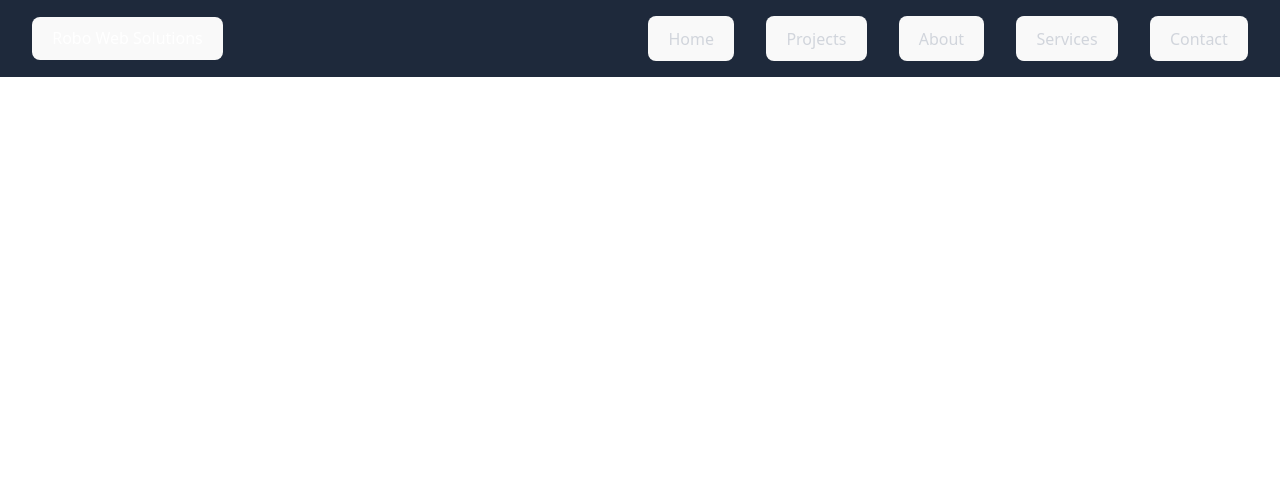
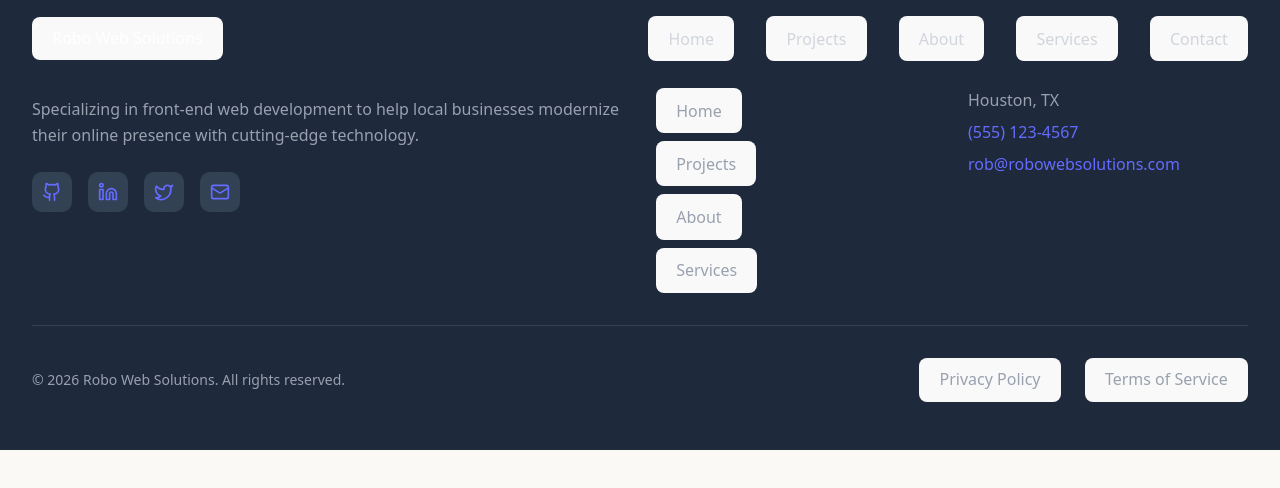
Before and after one commit to rmathew21/roboWebSolutions, a React (Vite) app: page / in a window 1280 px wide. Shown: the top 488 px of the page. Built offline with nearby package versions, Linux system fonts and the light colour scheme.

Commit message:
added Footer component and updated App.jsx with it

```diff
--- a/src/App.jsx
+++ b/src/App.jsx
@@ -1,5 +1,7 @@
 import React, { useEffect } from 'react';
 import { Nav } from './components/Nav';
+
+import { Footer } from './components/Footer';
 
 export default function App() {
   useEffect(() => {
@@ -12,6 +14,7 @@ export default function App() {
   return (
     <div className="min-h-screen bg-[#FAF9F6]">
       <Nav />
+      <Footer />
 
     </div>
   );
--- a/src/components/Footer.jsx
+++ b/src/components/Footer.jsx
@@ -0,0 +1,126 @@
+import React from 'react';
+import { Github, Linkedin, Twitter, Mail } from 'lucide-react';
+
+export function Footer() {
+    const currentYear = new Date().getFullYear();
+
+    const socialLinks = [
+        { icon: Github, href: '#', label: 'Github' },
+        { icon: Linkedin, href: '#', label: 'LinkedIn' },
+        { icon: Twitter, href: '#', label: 'Twitter' },
+        { icon: Mail, href: 'mailto:rob@robowebsolutions.com', label: 'Email' },
+    ];
+
+    const scrollToSection = (sectionId) => {
+        const element = document.getElementById(sectionId);
+        if (element) {
+            element.scrollIntoView({ behavior: 'smooth', block: 'start' });
+        }
+    };
+
+    return (
+        <footer className="bg-[#1E293B] text-white py-12">
+            <div className="max-w-7xl mx-auto px-4 sm:px-6 lg:px-8">
+                <div className="grid md:grid-cols-4 gap-8 mb-8">
+                    <div className="md:col-span-2">
+                        <h3 className="text-2xl font-bold mb-4">Robo Web Solutions</h3>
+                        <p className="text-gray-400 mb-6 leading-relaxed">
+                            Specializing in front-end web development to help local businesses
+                            modernize their online presence with cutting-edge technology.
+                        </p>
+                        <div className="flex space-x-4">
+                            {socialLinks.map((social, index) => {
+                                const Icon = social.icon;
+                                return (
+                                    <a
+                                        key={index}
+                                        href={social.href}
+                                        aria-label={social.label}
+                                        className='w-10 h-10 bg-[#334155] rounded-lg flex items-center justify-center hover:bg-[#F59E0B] transition-colors'
+                                    >
+                                        <Icon size={20} />
+                                    </a>
+                                );
+                            })}
+                        </div>
+                    </div>
+
+                    <div>
+                        <h4 className="font-bold mb-4">Quick Links</h4>
+                        <ul className="space-y-2">
+                            <li>
+                                <button
+                                    onClick={() => scrollToSection('hero')}
+                                    className="text-gray-400 hover:text-[#F59E0B] transition-colors"
+                                >
+                                    Home
+                                </button>
+                            </li>
+                            <li>
+                                <button
+                                    onClick={() => scrollToSection('projects')}
+                                    className="text-gray-400 hover:text-[#F59E0B] transition-colors"
+                                >
+                                    Projects
+                                </button>
+                            </li>
+                            <li>
+                                <button
+                                    onClick={() => scrollToSection('about')}
+                                    className="text-gray-400 hover:text-[#F59E0B] transition-colors"
+                                >
+                                    About
+                                </button>
+                            </li>
+                            <li>
+                                <button
+                                    onClick={() => scrollToSection('services')}
+                                    className="text-gray-400 hover:text-[#F59E0B] transition-colors"
+                                >
+                                    Services
+                                </button>
+                            </li>
+                        </ul>
+                    </div>
+
+                    <div>
+                        <h4 className="font-bold mb-4">Contacts</h4>
+                        <ul className="space-y-2 text-gray-400">
+                            <li>Houston, TX</li>
+                            <li>
+                                <a
+                                    href="tel:1234567890"
+                                    className='hover:text-[#F59E0B] transition-colors'
+                                >
+                                    (555) 123-4567
+                                </a>
+                            </li>
+                            <li>
+                                <a
+                                    href="mailto:rob@robowebsolutions.com"
+                                    className='hover:text-[#F59E0B] transition-colors'
+                                >
+                                    rob@robowebsolutions.com
+                                </a>
+                            </li>
+                        </ul>
+                    </div>
+                </div>
+
+                <div className="pt-8 border-t border-[#334155] flex flex-col md:flex-row justify-between items-center">
+                        <p className="text-gray-400 text-sm">
+                            ©  {currentYear} Robo Web Solutions. All rights reserved.
+                        </p>
+                        <div className="flex space-x-6 mt-4 md:mt-0">
+                            <button className="text-gray-400 hover:text-[#F59E0B] transition-colors text-sm">
+                                Privacy Policy
+                            </button>
+                            <button className="text-gray-400 hover:text-[#F59E0B] transition-colors text-sm">
+                                Terms of Service
+                            </button>
+                        </div>
+                </div>
+            </div>
+        </footer>
+    );
+}
```
